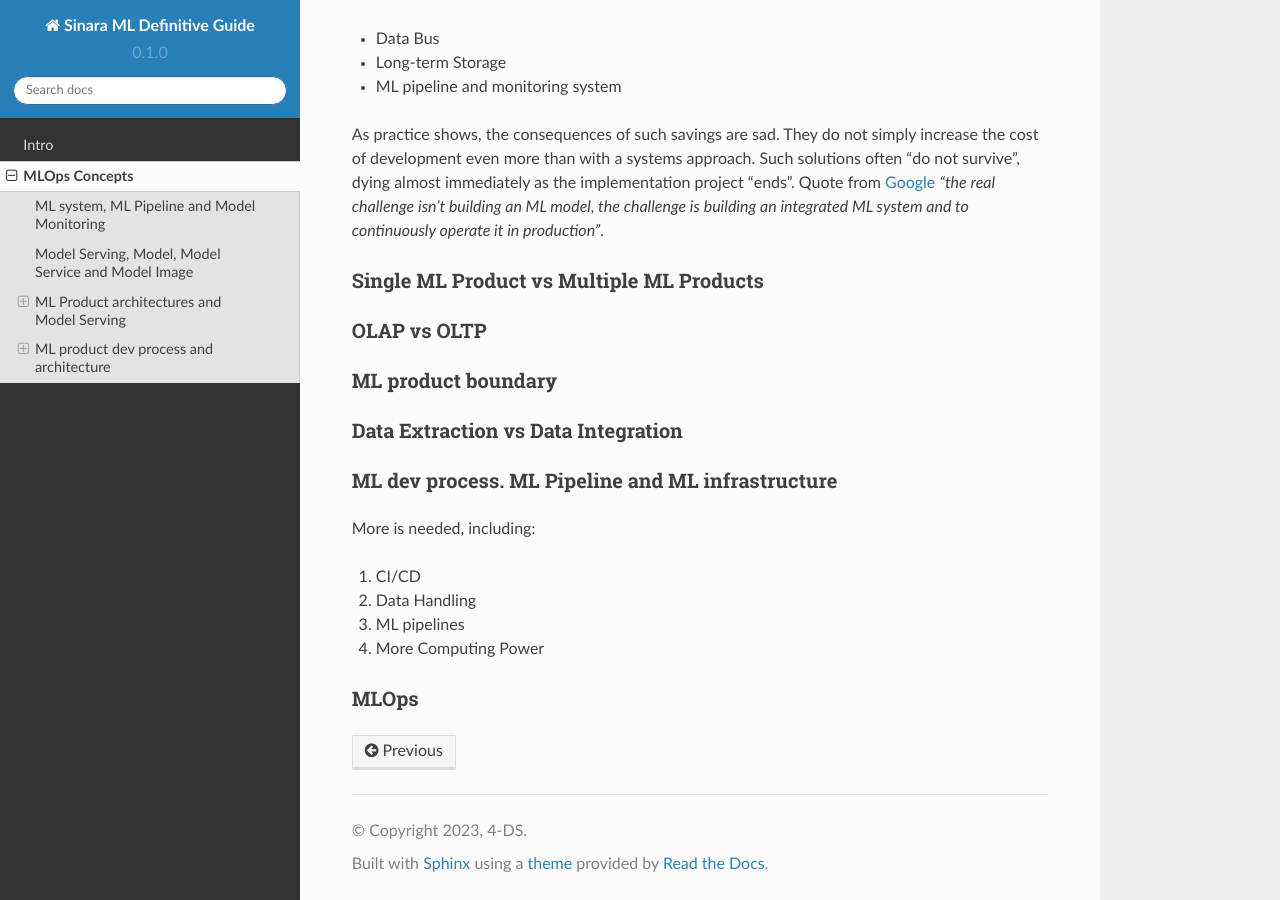
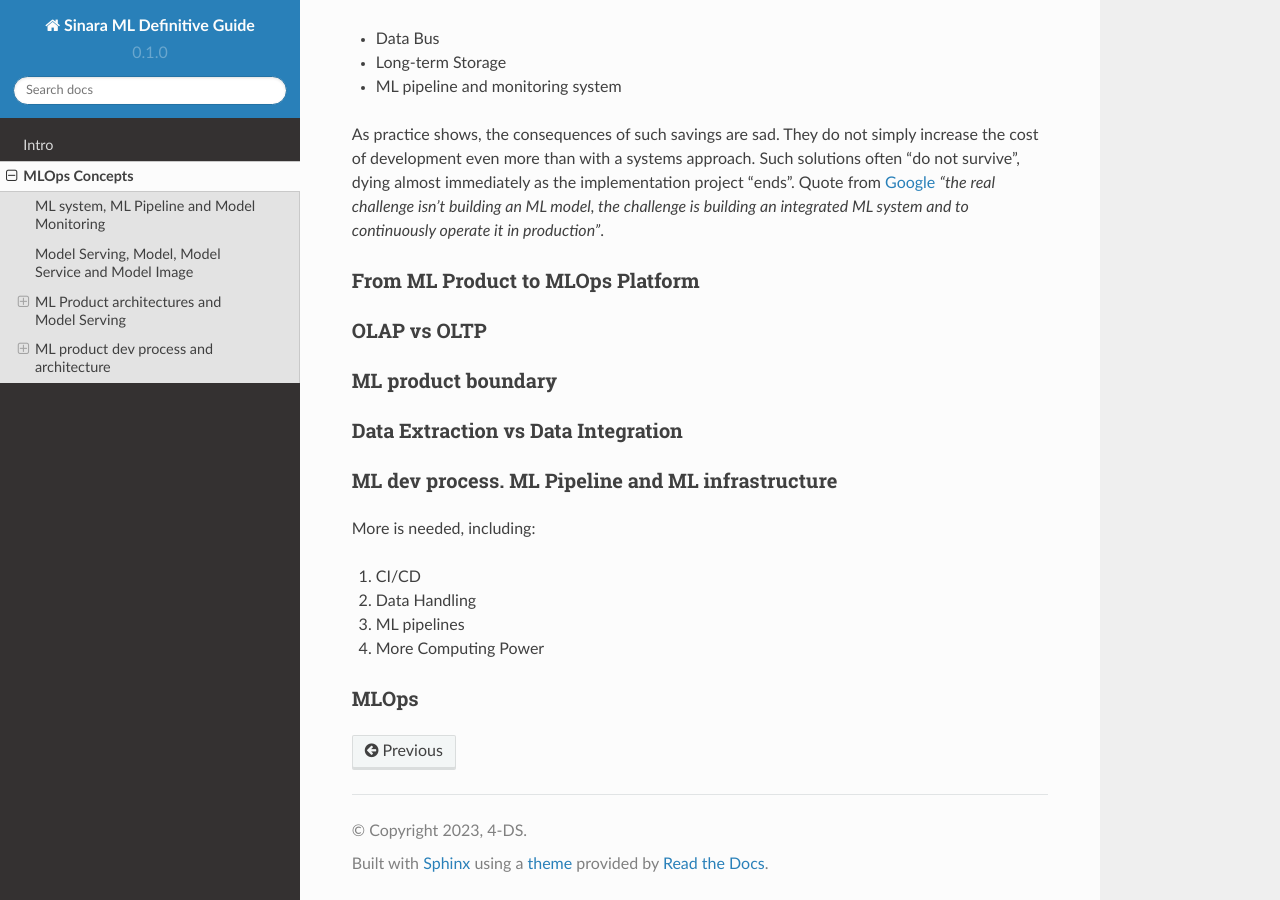
Before and after one commit to 4-DS/SinaraML-Def-Guide, a Sphinx documentation site: the page built from docs/source/concepts.rst, in a window 1280 px wide and 900 px high, scrolled down 10820 px. Built offline with Sphinx 7.4.7 and the Read the Docs theme 2.0.0, drawn with Linux system fonts in a browser that asks for light colours.

Commit message:
Update concepts.rst

```diff
--- a/docs/source/concepts.rst
+++ b/docs/source/concepts.rst
@@ -194,8 +194,8 @@ But the complexity and cost of such an ML product increases many times over. Spe
 As practice shows, the consequences of such savings are sad. They do not simply increase the cost of development even more than with a systems approach. Such solutions often  “do not survive”, dying almost immediately as the implementation project “ends”. Quote from `Google <https://cloud.google.com/architecture/mlops-continuous-delivery-and-automation-pipelines-in-machine-learning>`_ *"the real challenge isn't building an ML model, the challenge is building an integrated ML system and to continuously operate it in production"*.
 
 
-Single ML Product vs Multiple ML Products
-=====================================
+From ML Product to MLOps Platform
+=================================
 
 OLAP vs OLTP
 =============
```
